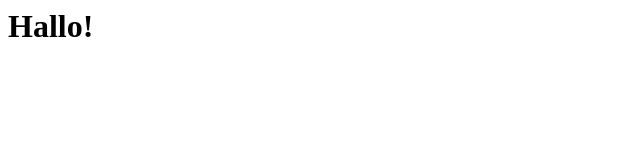
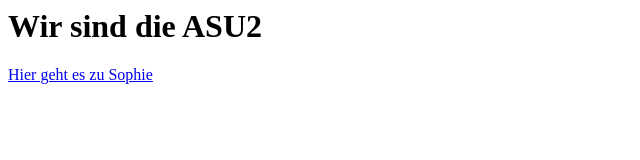
Before and after one commit to savyarashid/page, a plain HTML site: page index.html in a window 1280 px wide. Shown: the whole page, without its empty margins (0-640 px from the left). Drawn offline with Linux system fonts and the light colour scheme.

Commit message:
Update index.html

```diff
--- a/index.html
+++ b/index.html
@@ -1 +1,2 @@
-<h1>Hallo!</h1>
+<h1>Wir sind die ASU2</h1>
+<a href="https://schroedersophie.github.io/page/">Hier geht es zu Sophie </a>
```
